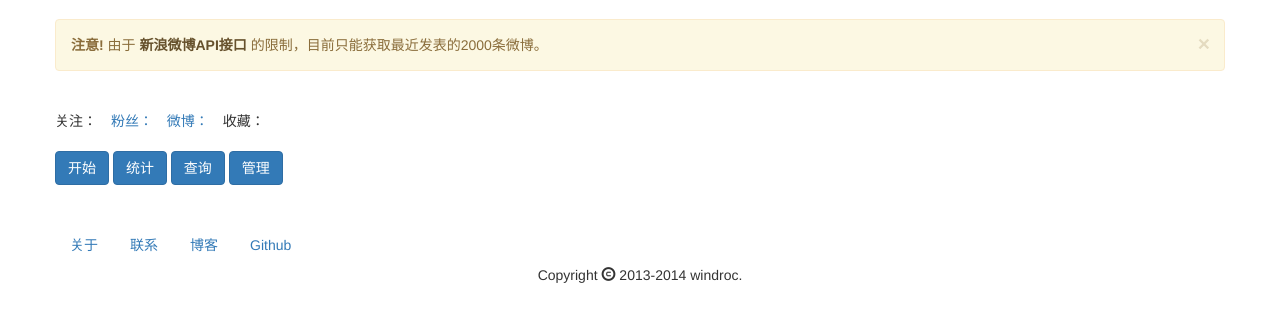
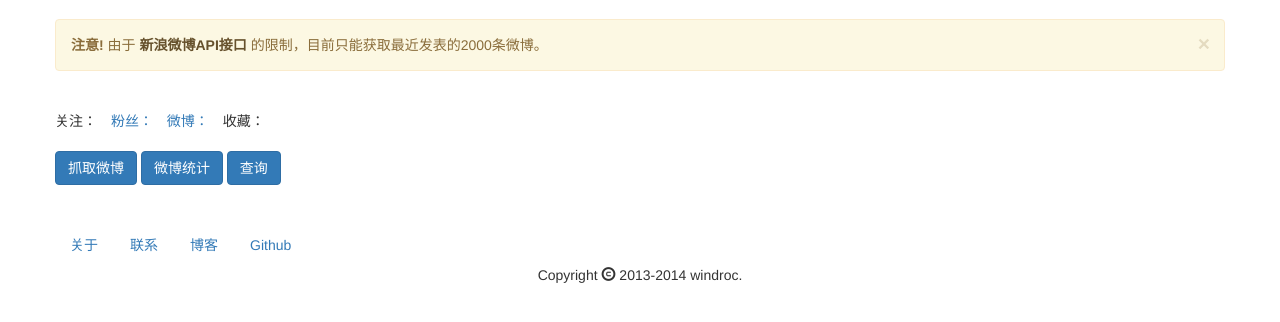
Before and after one commit to perillaroc/weibo-analytics, a Flask app: template myapp/templates/update.html in a window 1280 px wide. Shown: the part 51-373 px from the top of the page. Run offline with Flask 2, Linux system fonts and the light colour scheme; the template is opened without the code that fills it, so the values that code supplies are empty; parts of the project's set-up code (start-up, migrations or seed data) failed here and were passed over; some libraries are stand-ins or nearby versions.

Commit message:
Add next page link after updating statuses.

```diff
--- a/myapp/templates/update.html
+++ b/myapp/templates/update.html
@@ -42,14 +42,9 @@
 
     <section>
         <div class="row">
-        {% if user.update_time %}
-        	<button class="btn btn-primary btn_update_weibo" type="button">更新</button>
-        {% else %}
-            <button class="btn btn-primary btn_update_weibo" type="button">开始</button>
-        {% endif %}
-            <button class="btn btn-primary btn_analytics_weibo" type="button">统计</button>
+        	<button class="btn btn-primary btn_update_weibo" type="button">抓取微博</button>
+            <button class="btn btn-primary btn_analytics_weibo" type="button">微博统计</button>
             <button class="btn btn-primary btn_query_weibo" type="button">查询</button>
-            <button class="btn btn-primary btn_manager_weibo" type="button">管理</button>
         </div>
     </section>
 
--- a/static/js/update.js
+++ b/static/js/update.js
@@ -64,6 +64,8 @@ $(document).ready(function(){
             process_dialog.find('.modal-title').text("成功获取微博！");
 
             process_dialog.find('.btn-success').removeAttr("disabled");
+            process_dialog.find('.modal-footer').append("<a href=\"/statistic\" " +
+                "class=\"btn btn-primary\">进入下一步</button>")
             process_dialog.find('.btn-success').click(function(){
                 process_dialog.modal('hide');
             })
```
